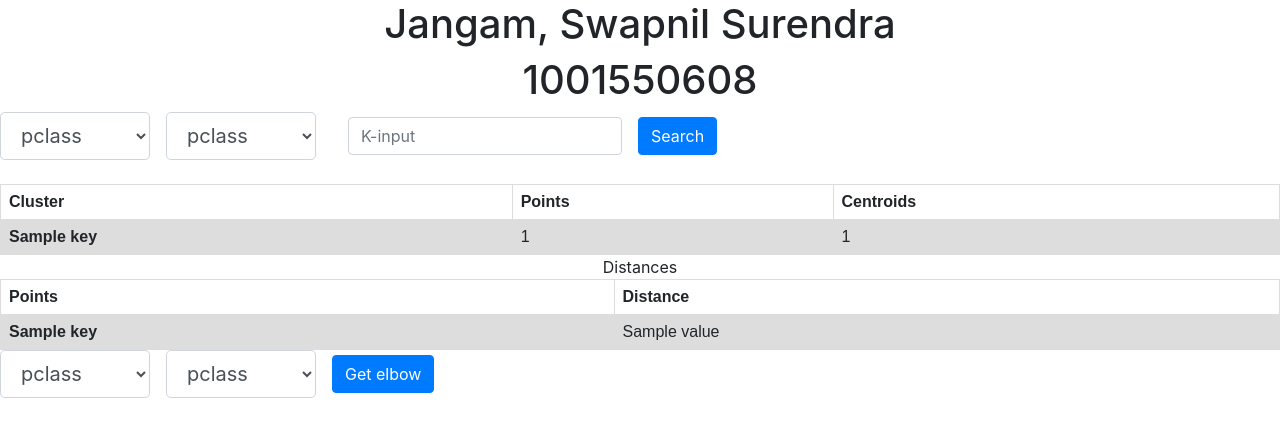
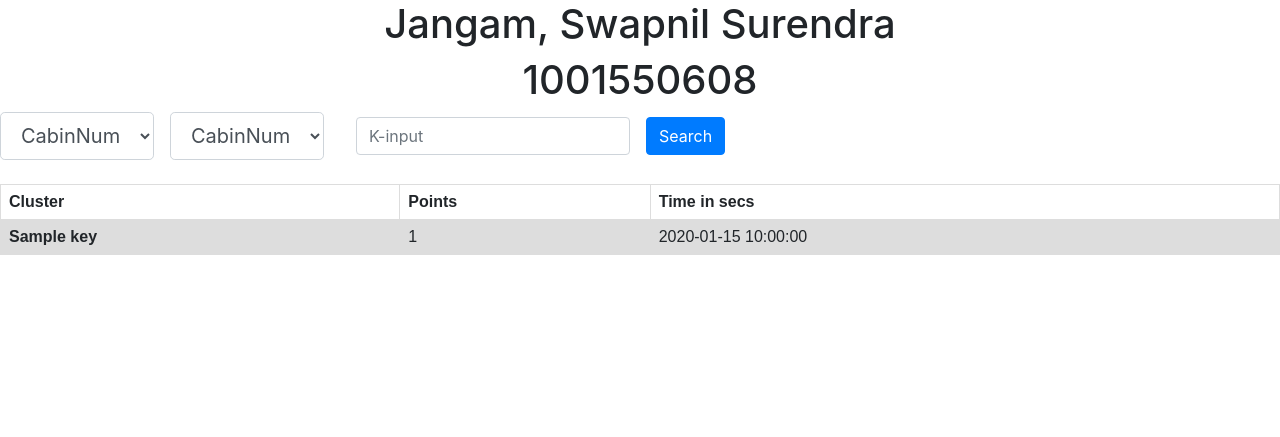
Before and after one commit to swapniljangampersonal/python-flask-assignments, a Flask app: template templates/index.html in a window 1280 px wide. Shown: the top 437 px of the page. Run offline with Flask 2, Linux system fonts and the light colour scheme; the template is opened without the code that fills it: most values are stand-ins (such as "Sample title", 1, 10 or a date in 2020); parts of the project's set-up code (start-up, migrations or seed data) failed here and were passed over; some libraries are stand-ins or nearby versions.

Commit message:
quiz commit

```diff
--- a/application.py
+++ b/application.py
@@ -7,17 +7,17 @@ from sklearn.preprocessing import LabelEncoder
 from sklearn.preprocessing import MinMaxScaler
 import seaborn as sns
 import matplotlib.pyplot as plt
+import datetime
 
-titanic_data = "static/titanic3.xls"
-trained_titanic = pd.read_excel(titanic_data)
-trained_titanic.fillna(trained_titanic.mean(), inplace=True)
+minnow = "static/minnow.csv"
+trained_minnow = pd.read_csv(minnow)
+trained_minnow.fillna(trained_minnow.mean(), inplace=True)
 
 labelEncoder = LabelEncoder()
-labelEncoder.fit(trained_titanic['sex'])
-trained_titanic['sex'] = labelEncoder.transform(trained_titanic['sex'])
-trained_titanic['embarked'] = labelEncoder.fit_transform(trained_titanic['embarked'].astype(str))
+labelEncoder.fit(trained_minnow['Survived'])
+trained_minnow['Survived'] = labelEncoder.transform(trained_minnow['Survived'])
 
-# print(trained_titanic.info())
+# print(trained_minnow.info())
 
 # EB looks for an 'application' callable by default.
 application = Flask(__name__)
@@ -31,38 +31,29 @@ def kmeans():
     x_column = request.args['x_value']
     y_column = request.args['y_value']
     k_input = int(request.args['k_input'])
+    start_time = datetime.datetime.now()
     kmeans = KMeans(n_clusters=k_input)
-    kmeans = kmeans.fit(trained_titanic[[x_column, y_column]])
+    kmeans = kmeans.fit(trained_minnow[[x_column, y_column]])
     centroids = kmeans.cluster_centers_
-    clusters = kmeans.fit_predict(trained_titanic[[x_column, y_column]])
-    print(np.where(kmeans.labels_ == 0))
+    clusters = kmeans.fit_predict(trained_minnow[[x_column, y_column]])
+    end_time = datetime.datetime.now()
     mydict = {i: np.where(kmeans.labels_ == i)[0] for i in range(k_input)}
-    print(mydict)
-    distances = []
-    my_euclidean_range = []
-    for i in range(k_input):
-        if (i+1 >= k_input):
-            distances.append(np.linalg.norm(centroids[0]-centroids[k_input - 1]))
-            my_euclidean_range.append(str(0)+"-"+str(k_input - 1))
-            break
-        my_euclidean_range.append(str(i)+"-"+str(i+1))
-        distances.append(np.linalg.norm(centroids[i]-centroids[i+1]))
-    distance_dict = dict(zip(my_euclidean_range, distances))
-    return render_template('index.html', result=mydict, centroids=centroids, distance_dict=distance_dict)
+    total_time = end_time - start_time
+    return render_template('index.html', result=mydict, time_run=total_time.total_seconds())
 
 @application.route('/myrest', methods=['GET'])
 def myrest():
     sse = []
-    myrange = [5, 20, 100]
-    graph_y = []
+    myrange = range(1, 10, 1)
+    graph_x = []
     x_column = request.args['x_value']
     y_column = request.args['y_value']
     for k in myrange:
         km = KMeans(n_clusters=k)
-        km.fit(trained_titanic[[x_column, y_column]])
-        graph_y.append(k)
+        km.fit(trained_minnow[[x_column, y_column]])
+        graph_x.append(k)
         sse.append(km.inertia_)
-    graph_data = { 'x': sse, 'y': graph_y }
+    graph_data = { 'x': graph_x, 'y': sse }
     return render_template('newindex.html', graph_data=graph_data)
 
 
--- a/requirements.txt
+++ b/requirements.txt
@@ -8,3 +8,4 @@ sklearn
 seaborn
 matplotlib
 xlrd
+datetime
--- /dev/null
+++ b/static/minnow.csv
@@ -0,0 +1,51 @@
+CabinNum,Fname,Lname,Age,Height,Education,wealth,Survived,Lat,Long,Fare
+523,Janice,Baker,3,88,0,40,Y,2,152,100
+325,Nichole,Burnett,3,85,0,38,Y,43,26,200
+316,Dawn,Child,3,84,0,143,Y,43,26,200
+619,David,Elizondo,4,92,0,107,Y,72,152,500
+619,Tracy,Ledesma,4,110,0,135,Y,72,150,500
+623,Pauline,Simms,5,115,0,108,Y,71,151,500
+310,Ellen,Clark,7,125,2,182,N,44,24,200
+321,Katie,Osborne,8,140,3,154,Y,44,24,200
+300,Brigitte,Pruitt,8,145,3,126,Y,46,24,200
+615,Frank,Eberhard,9,135,3,105,Y,71,151,500
+,Juliana,Maynard,11,142,5,199,Y,,,100
+525,Kimberly,Noll,12,144,6,169,Y,1,151,100
+616,Lucy,Ward,12,140,6,160,N,72,152,500
+319,Regina,Bracewell,13,140,0,134,Y,40,24,200
+619,Tania,Bradley,17,175,0,195,Y,71,151,500
+626,Raymond,Hall,18,178,0,115,Y,,,100
+521,Elaine,Knight,21,176,12,173,Y,1,150,100
+312,Jane,Markus,22,181,12,164,Y,45,24,200
+311,Natalie,Riddick,22,180,16,145,Y,44,24,200
+320,James,Webb,24,183,16,191,N,46,26,200
+,Sheri,Webster,24,185,18,159,N,,,100
+,Geraldine,Beauford,27,191,17,136,Y,,,200
+,Irene,Chestnut,31,188,12,14,N,,,100
+,Kathy,Edgar,31,187,12,11,Y,,,500
+600,Eleanor,Furness,35,179,12,13,Y,72,151,500
+323,Erwin,Gurney,41,170,6,18,N,44,26,200
+616,Ramona,Overturf,44,171,6,13,N,71,150,500
+619,Thelma,Whitehead,46,165,5,13,N,71,150,500
+,Carolina,Hagood,46,168,4,18,N,,,200
+300,Paula,Hamilton,50,166,6,15,Y,43,25,200
+310,Maxine,Lindahl,51,101,18,11,N,43,24,200
+617,Randy,Wilson,51,110,17,15,Y,71,150,500
+523,Susan,Collins,52,105,21,13,Y,1,151,100
+325,Judith,Gallimore,74,210,12,11,Y,,,200
+323,Frances,Henderson,74,210,6,10,Y,40,26,200
+,Arlene,Johnson,74,211,22,12,Y,,,200
+300,Hoyt,Steppe,75,214,21,13,Y,45,26,200
+317,Jordan,Boyd,75,205,23,504,Y,41,24,200
+526,Dan,Edmonds,75,206,22,558,Y,,,100
+621,Brenda,Felix,75,208,5,510,Y,71,152,500
+,Margaret,Haglund,76,222,24,506,Y,,,100
+521,Kelly,McCloud,77,221,6,530,Y,1,151,100
+319,Frances,Norcross,78,121,3,582,N,41,26,200
+,James,Ashley,78,122,3,503,Y,,,100
+315,Bobby,Cotton,79,119,21,557,N,41,26,200
+326,Wilma,Davis,79,122,12,599,Y,,,200
+321,Pricilla,Kennedy,80,124,22,531,Y,44,26,200
+612,Denise,Morales,82,119,23,579,Y,71,152,500
+621,Cynthia,Smith,88,118,5,521,N,72,152,500
+321,James,Sparks,98,250,5,593,N,40,-24,200
--- a/templates/index.html
+++ b/templates/index.html
@@ -32,28 +32,28 @@
         <form class="form-inline" action="/kmeans" method="GET">
             <div class="form-group mb-2">
                 <select class="form-control form-control-lg" name="x_value">
-                    <option value="pclass">pclass</option>
-                    <option value="survived">survived</option>
-                    <option value="sex">sex</option>
-                    <option value="sibsp">sibsp</option>
-                    <option value="parch">parch</option>
-                    <option value="fare">fare</option>
-                    <option value="embarked">embarked</option>
-                    <option value="body">body</option>
-                    <option value="age">age</option>
+                    <option value="CabinNum">CabinNum</option>
+                    <option value="Age">Age</option>
+                    <option value="Height">Height</option>
+                    <option value="Education">Education</option>
+                    <option value="wealth">wealth</option>
+                    <option value="Survived">Survived</option>
+                    <option value="Lat">Lat</option>
+                    <option value="Long">Long</option>
+                    <option value="Fare">Fare</option>
                 </select>
             </div>
             <div class="form-group mx-sm-3 mb-2">
                 <select class="form-control form-control-lg" name="y_value">
-                    <option value="pclass">pclass</option>
-                    <option value="survived">survived</option>
-                    <option value="sex">sex</option>
-                    <option value="sibsp">sibsp</option>
-                    <option value="parch">parch</option>
-                    <option value="fare">fare</option>
-                    <option value="embarked">embarked</option>
-                    <option value="body">body</option>
-                    <option value="age">age</option>
+                    <option value="CabinNum">CabinNum</option>
+                    <option value="Age">Age</option>
+                    <option value="Height">Height</option>
+                    <option value="Education">Education</option>
+                    <option value="wealth">wealth</option>
+                    <option value="Survived">Survived</option>
+                    <option value="Lat">Lat</option>
+                    <option value="Long">Long</option>
+                    <option value="Fare">Fare</option>
                 </select>
             </div>
             <div class="form-group mx-sm-3 mb-2">
@@ -66,18 +66,18 @@
         <table>
             <th>Cluster</th>
             <th>Points</th>
-            <th>Centroids</th>
+            <th>Time in secs</th>
             {% for key, value in result.items() %}
             <tr>
                 <th> {{ key }} </th>
                 <td> {{ value|length }} </td>
-                <td> {{ centroids[key] }}</td>
+                <td> {{ time_run }}</td>
             </tr>
             {% endfor %}
         </table>
         {% endif %}
 
-        Distances
+        <!-- Distances
         {% if distance_dict %}
         <table>
             <th>Points</th>
@@ -89,8 +89,8 @@
             </tr>
             {% endfor %}
         </table>
-        {% endif %}
-        <form class="form-inline" action="/myrest" method="GET">
+        {% endif %} -->
+        <!-- <form class="form-inline" action="/myrest" method="GET">
             <div class="form-group mb-2">
                     <select class="form-control form-control-lg" name="x_value">
                         <option value="pclass">pclass</option>
@@ -118,7 +118,7 @@
                     </select>
                 </div>
             <button type="submit" class="btn btn-primary mb-2">Get elbow</button>
-        </form>
+        </form> -->
 
     </center>
 </body>
--- a/templates/newindex.html
+++ b/templates/newindex.html
@@ -9,8 +9,8 @@
 
             var yValue = jsonData.y;
             var trace3 = {
-                x: jsonData.y,
-                y: jsonData.x,
+                x: jsonData.x,
+                y: jsonData.y,
                 mode: 'lines+markers',
                 type: 'scatter',
                 text: jsonData.x
```
Also changed, not shown: 2 other files.
